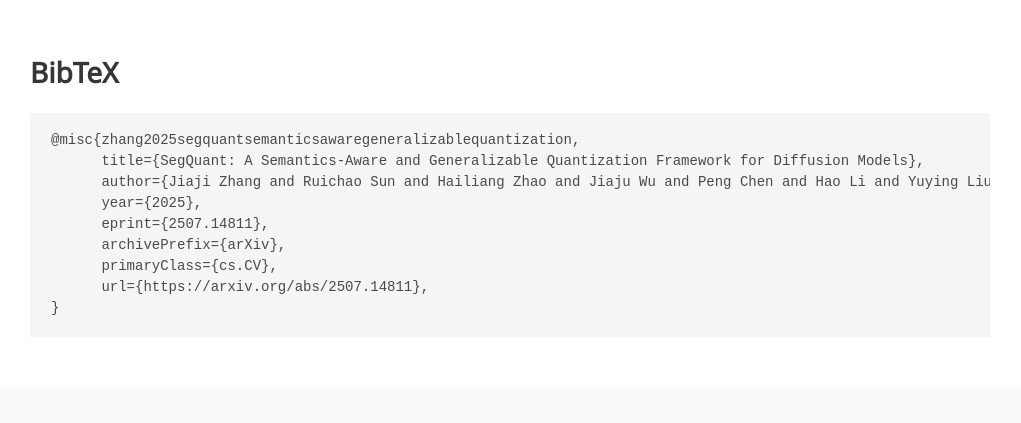
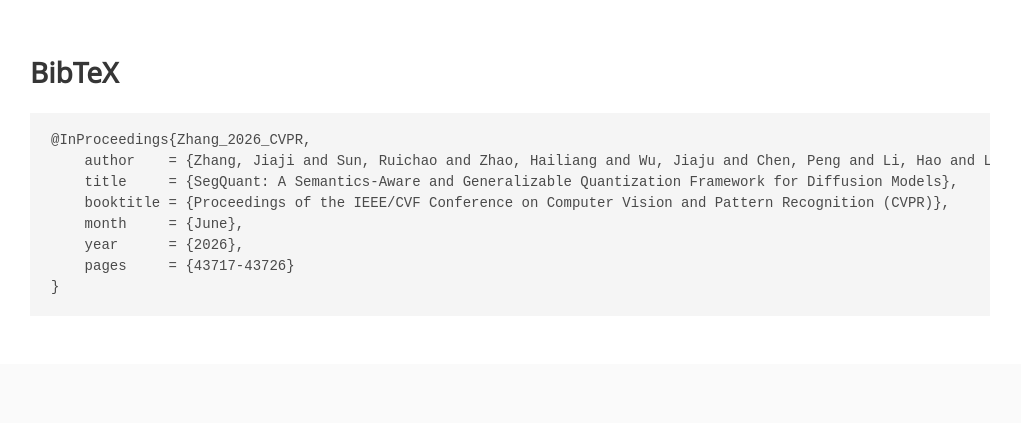
Before and after one commit to OptiSys-ZJU/segquant, a plain HTML site: page index.html in a window 1280 px wide. Shown: the part 1649-2072 px from the top of the page, without its empty margins (130-1151 px from the left). Drawn offline with nearby package versions, Linux system fonts and the light colour scheme; some icons are missing; a web font is replaced by a local one.

Commit message:
Update BibTeX entry to new format

```diff
--- a/index.html
+++ b/index.html
@@ -303,14 +303,13 @@
 <section class="section" id="BibTeX">
   <div class="container is-max-desktop content">
     <h2 class="title">BibTeX</h2>
-    <pre><code>@misc{zhang2025segquantsemanticsawaregeneralizablequantization,
-      title={SegQuant: A Semantics-Aware and Generalizable Quantization Framework for Diffusion Models},
-      author={Jiaji Zhang and Ruichao Sun and Hailiang Zhao and Jiaju Wu and Peng Chen and Hao Li and Yuying Liu and Kingsum Chow and Gang Xiong and Shuiguang Deng},
-      year={2025},
-      eprint={2507.14811},
-      archivePrefix={arXiv},
-      primaryClass={cs.CV},
-      url={https://arxiv.org/abs/2507.14811},
+    <pre><code>@InProceedings{Zhang_2026_CVPR,
+    author    = {Zhang, Jiaji and Sun, Ruichao and Zhao, Hailiang and Wu, Jiaju and Chen, Peng and Li, Hao and Liu, Yuying and Chow, Kingsum and Xiong, Gang and Deng, Shuiguang},
+    title     = {SegQuant: A Semantics-Aware and Generalizable Quantization Framework for Diffusion Models},
+    booktitle = {Proceedings of the IEEE/CVF Conference on Computer Vision and Pattern Recognition (CVPR)},
+    month     = {June},
+    year      = {2026},
+    pages     = {43717-43726}
 }</code></pre>
   </div>
 </section>
```
